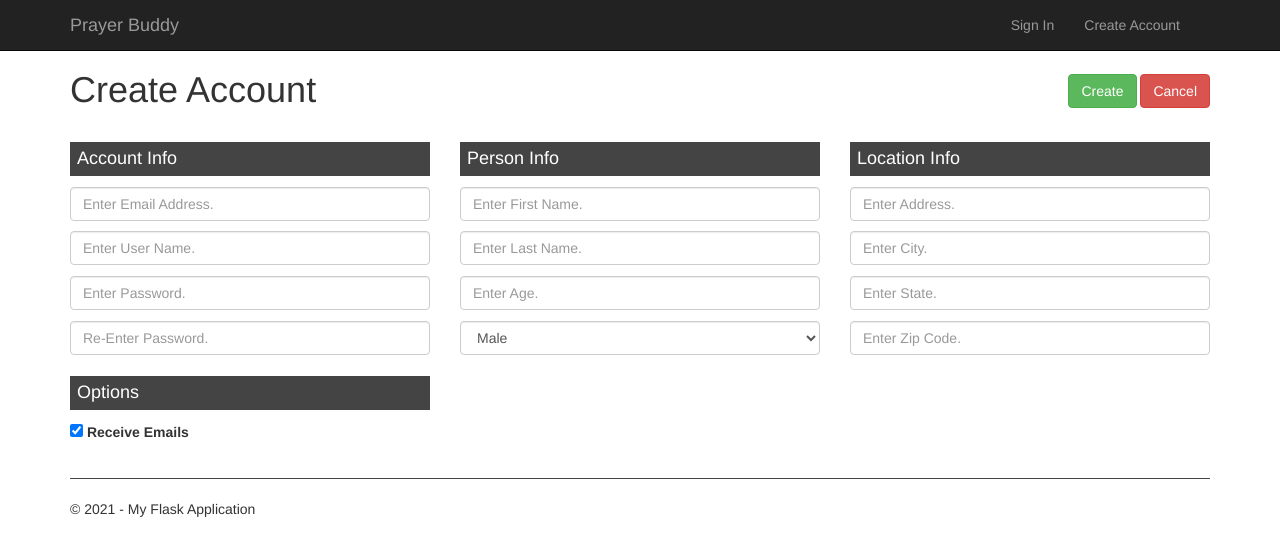
After one commit to woody05/PrayerRequest, a Flask app: page /createAccount in a window 1280 px wide. The commit adds this page. Shown: the top 556 px of the page. Run offline with Flask 2, Linux system fonts and the light colour scheme; parts of the project's set-up code (start-up, migrations or seed data) failed here and were passed over; some libraries are stand-ins or nearby versions.

Commit message:
Comments features [Add]
Added in comments class
Added in comments pull to view request page

```diff
--- a/learningFlask/learningFlask/models/category.py
+++ b/learningFlask/learningFlask/models/category.py
@@ -1,4 +1,3 @@
-
 from learningFlask import db
 from sqlalchemy.ext.declarative import declarative_base
 from datetime import datetime
--- a/learningFlask/learningFlask/models/prayer_request.py
+++ b/learningFlask/learningFlask/models/prayer_request.py
@@ -4,6 +4,7 @@ from sqlalchemy.ext.declarative import declarative_base
 from sqlalchemy.orm import relationship
 from sqlalchemy import ForeignKey
 from datetime import datetime
+from . import comment
 #from datatables import ColumnDT, DataTables
 
 Base = declarative_base()
@@ -19,6 +20,8 @@ class prayer_request(db.Model):
 
     category_id = db.Column("Category_id", db.Integer, ForeignKey("category.Category_id"))
     _category = relationship("category")
+
+    comments = relationship("comments", back_populates="prayer_request")
 
 
 def all_prayer_request():
--- a/learningFlask/learningFlask/static/content/site.css
+++ b/learningFlask/learningFlask/static/content/site.css
@@ -30,8 +30,15 @@ hr {
     float: right;
 }
 
+/*
+    End Nav bar
+*/
+
 
 /* styles for validation helpers */
+/*
+    Form controls
+*/
 .field-validation-error {
     color: #b94a48;
 }
@@ -59,6 +66,15 @@ input[type="checkbox"].input-validation-error {
 .button-row{
     padding: 3vh 0;
 }
+
+.input-row{
+    margin: 3% 0;
+}
+
+
+/*
+    End From Controls
+*/
 
 .prayer-request-table tbody tr:hover {
     background-color: #D3D3D3;
@@ -100,3 +116,17 @@ input[type="checkbox"].input-validation-error {
 .header-buttons{
     float: right;
 }
+
+/*
+    Prayer Request comments sections
+*/
+
+.comment-container{
+    border-bottom: solid;
+    border-bottom-width: 1px;
+    margin: 0 0 5px 0;
+}
+
+/*
+    End Prayer Request comments sections
+*/
--- /dev/null
+++ b/learningFlask/learningFlask/templates/createAccount.html
@@ -0,0 +1,95 @@
+{% extends "layout.html" %}
+
+{% block content %}
+
+<div class="row">
+    <div class="header-row">
+        <div class="col-sm-7">
+            <div class="header-title">
+                <h1>{{ title }}</h1>
+            </div>
+        </div>
+        <div class="col-sm-5">
+            <div class="header-buttons">
+                <div class="button-row">
+                    <button id="btn-add" class="btn btn-success">Create</button>
+                    <a href="{{ url_for('home') }}"><button class="btn btn-danger">Cancel</button></a>
+                </div>
+            </div>
+        </div>
+    </div>
+</div>
+
+<div class="row">
+    <div class="col-sm-4">
+        <h4 class="section-header">Account Info</h4>
+        <div class="input-row">
+            <input id="Email" class="form-control" name="Email" type="email" placeholder="Enter Email Address." />
+        </div>
+        <div class="input-row">
+            <input id="user-name" class="form-control" name="user-name" type="text" placeholder="Enter User Name." />
+        </div>
+        <div class="input-row">
+            <input id="password" class="form-control" name="password" type="password" placeholder="Enter Password." />
+        </div>
+        <div class="input-row">
+            <input id="repassword" class="form-control" name="repassword" type="password" placeholder="Re-Enter Password." />
+        </div>
+    </div>
+    <div class="col-sm-4">
+        <h4 class="section-header">Person Info</h4>
+        <div class="input-row">
+            <input id="first-name" class="form-control" name="first-name" type="text" placeholder="Enter First Name." />
+        </div>
+        <div class="input-row">
+            <input id="last-name" class="form-control" name="last-name" type="text" placeholder="Enter Last Name." />
+        </div>
+        <div class="input-row">
+            <input id="age" class="form-control" name="age" type="number" placeholder="Enter Age." />
+        </div>
+        <div class="input-row">
+            <select id="category" class="form-control" aria-label="category" name="category">
+                <option value="male" selected>Male</option>
+                <option value="female">Female</option>
+                <option value="Unspecified">Unspecified</option>
+            </select>
+        </div>
+    </div>
+    <div class="col-sm-4">
+        <h4 class="section-header">Location Info</h4>
+        <div class="input-row">
+            <input id="address" class="form-control" name="address" type="text" placeholder="Enter Address." />
+        </div>
+        <div class="input-row">
+            <input id="city" class="form-control" name="city" type="text" placeholder="Enter City." />
+        </div>
+        <div class="input-row">
+            <input id="state" class="form-control" name="state" type="text" placeholder="Enter State." />
+        </div>
+        <div class="input-row">
+            <input id="zip" class="form-control" name="zip" type="text" placeholder="Enter Zip Code." />
+        </div>
+    </div>
+</div>
+
+<div class="row">
+    <div class="col-sm-4">
+        <h4 class="section-header">Options</h4>
+        <div class="input-row">
+            <input type="checkbox" id="receiveEmails" name="receiveEmails" value="1">
+            <label for="receiveEmails">Receive Emails</label><br>
+        </div>
+    </div>
+    <div class="col-sm-4"></div>
+    <div class="col-sm-4"></div>
+</div>
+
+<script>
+    $(function() {
+        var receiveEmails = $('#receiveEmails');
+
+        receiveEmails.prop('checked', true);
+    });
+</script>
+
+{% endblock %}
--- a/learningFlask/learningFlask/templates/layout.html
+++ b/learningFlask/learningFlask/templates/layout.html
@@ -35,7 +35,7 @@
                         <li><a href="{{ url_for('home') }}">Woody05</a></li>
                     {% else %}
                         <li><a href="{{ url_for('home') }}">Sign In</a></li>
-                        <li><a href="{{ url_for('home') }}">Create Account</a></li>
+                        <li><a href="{{ url_for('createAccount') }}">Create Account</a></li>
                     {% endif %}
                 </ul>
             </div>
--- a/learningFlask/learningFlask/views.py
+++ b/learningFlask/learningFlask/views.py
@@ -7,6 +7,17 @@ from flask import render_template, redirect, url_for, request, jsonify
 from learningFlask import app
 from .models import prayer_request, category
 from sqlalchemy.sql import text
+
+
+@app.route('/createAccount',methods = ['POST', 'GET'])
+def createAccount():
+    return render_template(
+        'createAccount.html',
+        title='Create Account',
+        header='Create Account',
+        year=datetime.now().year,
+    )
+
 
 @app.route('/')
 @app.route('/home',methods = ['POST', 'GET'])
```
Also changed, not shown: learningFlask/learningFlask/models/comment.py (added, +23 -0 lines), learningFlask/learningFlask/templates/viewPrayerRequest.html (+8 -0 lines), 1 other file.
